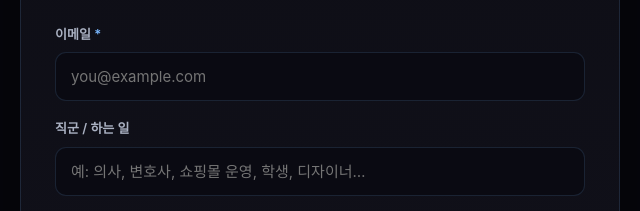
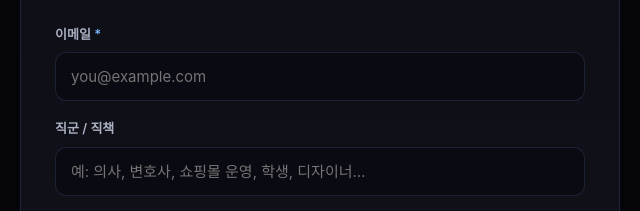
Before and after one commit to mineraltoyou-lgtm/aigstack-homepage, a plain HTML site: page index.html in a window 1280 px wide. Shown: the part 1615-1826 px from the top of the page, 320-960 px from the left. Drawn offline with Linux system fonts and the light colour scheme.

Commit message:
copy: 설문 라벨 '직군 / 하는 일' → '직군 / 직책'
Co-Authored-By: Claude Opus 4.8 (1M context) <noreply@anthropic.com>

```diff
--- a/index.html
+++ b/index.html
@@ -179,7 +179,7 @@ footer a{color:var(--t3)}footer a:hover{color:var(--em2)}
         <input type="email" id="email" placeholder="you@example.com" autocomplete="email">
       </div>
       <div class="field">
-        <label>직군 / 하는 일</label>
+        <label>직군 / 직책</label>
         <input type="text" id="role" placeholder="예: 의사, 변호사, 쇼핑몰 운영, 학생, 디자이너…">
       </div>
       <div class="field">
```
